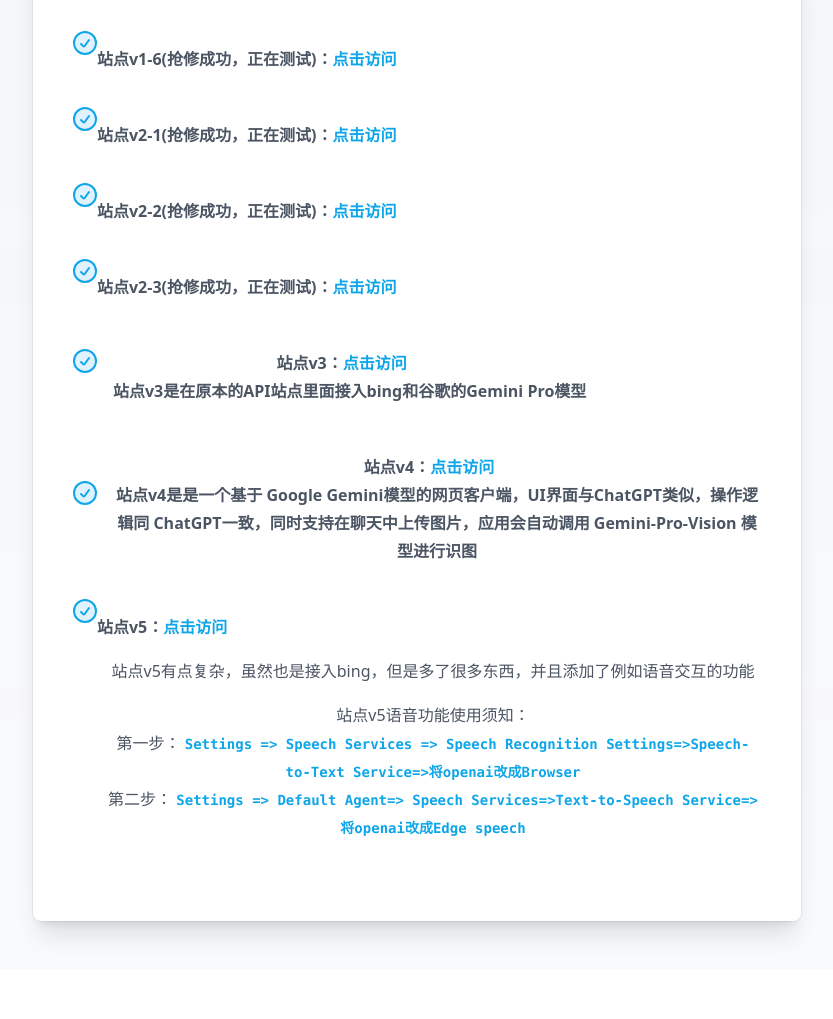
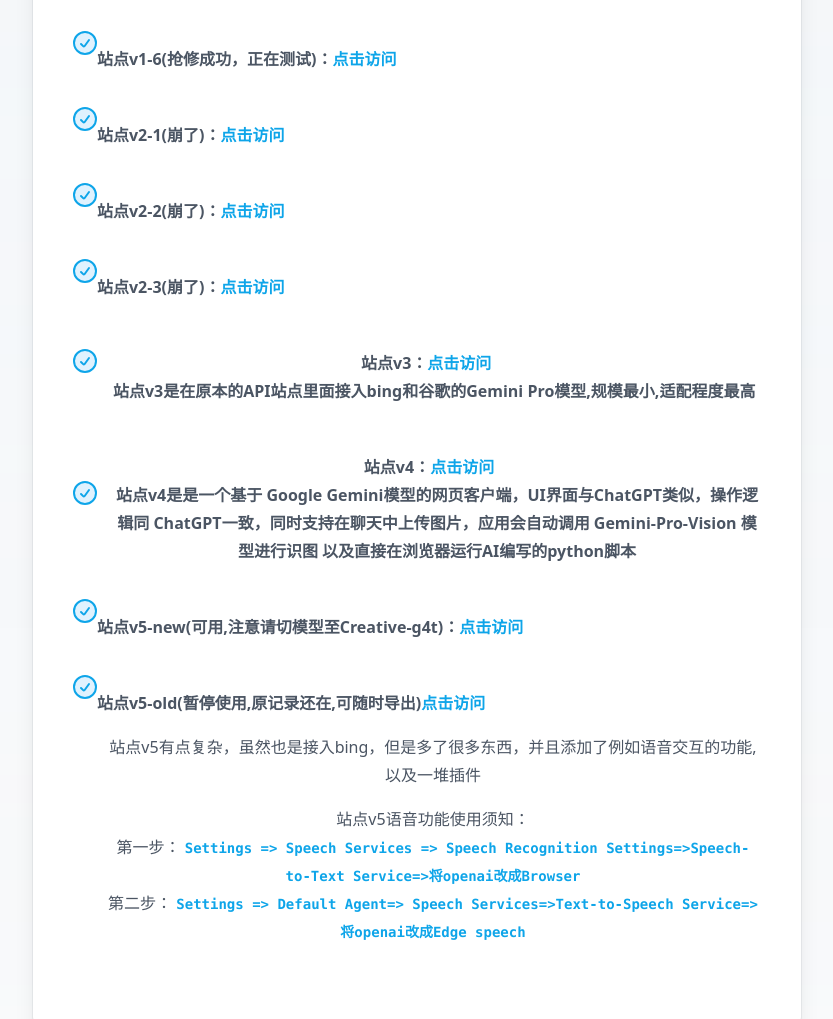
Before and after one commit to zhanghxiao/bingallone, a website: page index.html in a window 1280 px wide. Shown: the part 715-1734 px from the top of the page, without its empty margins (223-1056 px from the left). Before the commit the page ends 1684 px from the top, so only its background shows below. Drawn offline with nearby package versions, Linux system fonts and the light colour scheme.

Commit message:
Update index.html

```diff
--- a/index.html
+++ b/index.html
@@ -49,7 +49,7 @@
 	<!-- <div class="mt-6 text-center text-3xl text-gray-600">聊天服务器已部署完成，v1站点可用并且在edge浏览器中可以直接使用语音交互，v3站点Gemini模型以及其余模式均可用，v5站点重新接入copilot选择Creative-g4t模型即可使用，其余仍然在抢修</div>
 	      <p>(Ps:别™给我随便举报行么🤨，一没广告二不收费，举报后站点就不能用了好吧，就算误触也看仔细点😑)</p> -->
           <!--<div class="mt-6 text-center text-3xl text-gray-600">聊天服务器已部署完成，因为托管网站的账号被封了两个😥所以v1，v2在抢修、暂停使用😵，v3站点与v4站点可以正常使用，v1站点暂时抢修成功，正在测试</p>-->
-	      <div class="mt-6 text-center text-3xl text-gray-600">聊天服务器已部署完成，站点全部抢修成功,全面复活正在测试，暂时可以正常使用，PS:别再给我举报了，一没收钱二没广告的</p>
+	      <div class="mt-6 text-center text-3xl text-gray-600">聊天服务器已部署完成，站点全部抢修成功,全面复活正在测试（除了v2，又崩了），暂时可以正常使用，PS:别™再给我举报了，一没收钱二没广告的</p>
         <div class="divide-y divide-gray-300/50">
           <div class="space-y-6 py-8 text-base leading-7 text-gray-600">
             <ul class="space-y-4">
@@ -167,7 +167,7 @@
       <path d="m8 13 2.165 2.165a1 1 0 0 0 1.521-.126L16 9" fill="none" />
     </svg>
 <div class="pt-8 text-base font-semibold leading-7">
-<p class="text-gray-600 overflow-hidden">站点v2-1(抢修成功，正在测试)：<a href="https://mistpe-bgnew.hf.space/"
+<p class="text-gray-600 overflow-hidden">站点v2-1(崩了)：<a href="https://mistpe-bgnew.hf.space/"
     target="_blank"
     class="text-sky-500 hover:text-sky-600">点击访问</a></p>
 </div>
@@ -179,7 +179,7 @@
       <path d="m8 13 2.165 2.165a1 1 0 0 0 1.521-.126L16 9" fill="none" />
     </svg>
 <div class="pt-8 text-base font-semibold leading-7">
-<p class="text-gray-600 overflow-hidden">站点v2-2(抢修成功，正在测试)：<a href="https://bingo.xiao-chat-gpt.icu/"
+<p class="text-gray-600 overflow-hidden">站点v2-2(崩了)：<a href="https://bingo.xiao-chat-gpt.icu/"
     target="_blank"
     class="text-sky-500 hover:text-sky-600">点击访问</a></p>
 </div>
@@ -191,7 +191,7 @@
       <path d="m8 13 2.165 2.165a1 1 0 0 0 1.521-.126L16 9" fill="none" />
     </svg>
 <div class="pt-8 text-base font-semibold leading-7">
-<p class="text-gray-600 overflow-hidden">站点v2-3(抢修成功，正在测试)：<a href="https://bingo1.xiao-chat-gpt.icu/"
+<p class="text-gray-600 overflow-hidden">站点v2-3(崩了)：<a href="https://bingo1.xiao-chat-gpt.icu/"
     target="_blank"
     class="text-sky-500 hover:text-sky-600">点击访问</a></p>
 </div>
@@ -208,7 +208,7 @@
                 target="_blank"
                 class="text-sky-500 hover:text-sky-600">点击访问</a></p>
 	 <p class="ml-4">
-                  站点v3是在原本的API站点里面接入bing和谷歌的Gemini Pro模型
+                  站点v3是在原本的API站点里面接入bing和谷歌的Gemini Pro模型,规模最小,适配程度最高
                 </p>
           </div>
               </li>
@@ -224,7 +224,7 @@
                 class="text-sky-500 hover:text-sky-600">点击访问</a></p>
 	 <p class="ml-4">
                   站点v4是是一个基于 Google Gemini模型的网页客户端，UI界面与ChatGPT类似，操作逻辑同 ChatGPT一致，同时支持在聊天中上传图片，应用会自动调用 Gemini-Pro-Vision 模型进行识图
-                </p>
+                以及直接在浏览器运行AI编写的python脚本</p>
           </div>
               </li>
 		    <li class="flex items-center">
@@ -234,14 +234,27 @@
                   <path d="m8 13 2.165 2.165a1 1 0 0 0 1.521-.126L16 9" fill="none" />
                 </svg>
 <div class="pt-8 text-base font-semibold leading-7">
-            <p class="text-gray-600 overflow-hidden">站点v5：<a href="https://bing.xiao-chat-gpt.icu"
+            <p class="text-gray-600 overflow-hidden">站点v5-new(可用,注意请切模型至Creative-g4t)：<a href="https://mistpe-lobe-chat.hf.space/"
+                target="_blank"
+                class="text-sky-500 hover:text-sky-600">点击访问</a>
+		</p>
+          </div>
+              </li>
+		    		    <li class="flex items-center">
+                <svg class="h-6 w-6 flex-none fill-sky-100 stroke-sky-500 stroke-2" stroke-linecap="round"
+                  stroke-linejoin="round">
+                  <circle cx="12" cy="12" r="11" />
+                  <path d="m8 13 2.165 2.165a1 1 0 0 0 1.521-.126L16 9" fill="none" />
+                </svg>
+<div class="pt-8 text-base font-semibold leading-7">
+            <p class="text-gray-600 overflow-hidden">站点v5-old(暂停使用,原记录还在,可随时导出)<a href="https://bing.xiao-chat-gpt.icu"
                 target="_blank"
                 class="text-sky-500 hover:text-sky-600">点击访问</a>
 		</p>
           </div>
               </li>
             <p style="padding-left: 2em;">
-                 站点v5有点复杂，虽然也是接入bing，但是多了很多东西，并且添加了例如语音交互的功能
+                 站点v5有点复杂，虽然也是接入bing，但是多了很多东西，并且添加了例如语音交互的功能,以及一堆插件
             <p style="padding-left: 2em;">
                   站点v5语音功能使用须知：<br/>
 第一步：
```
